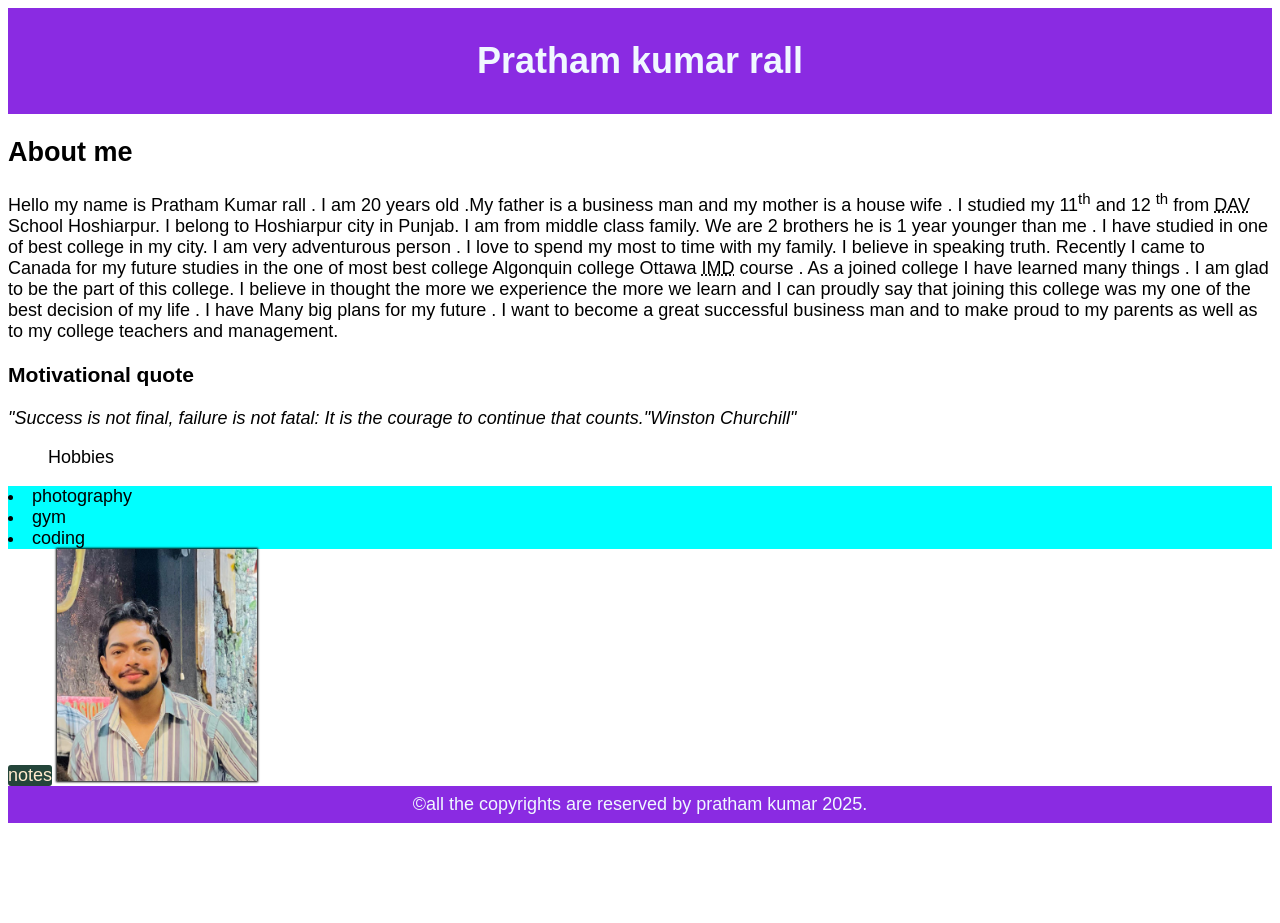
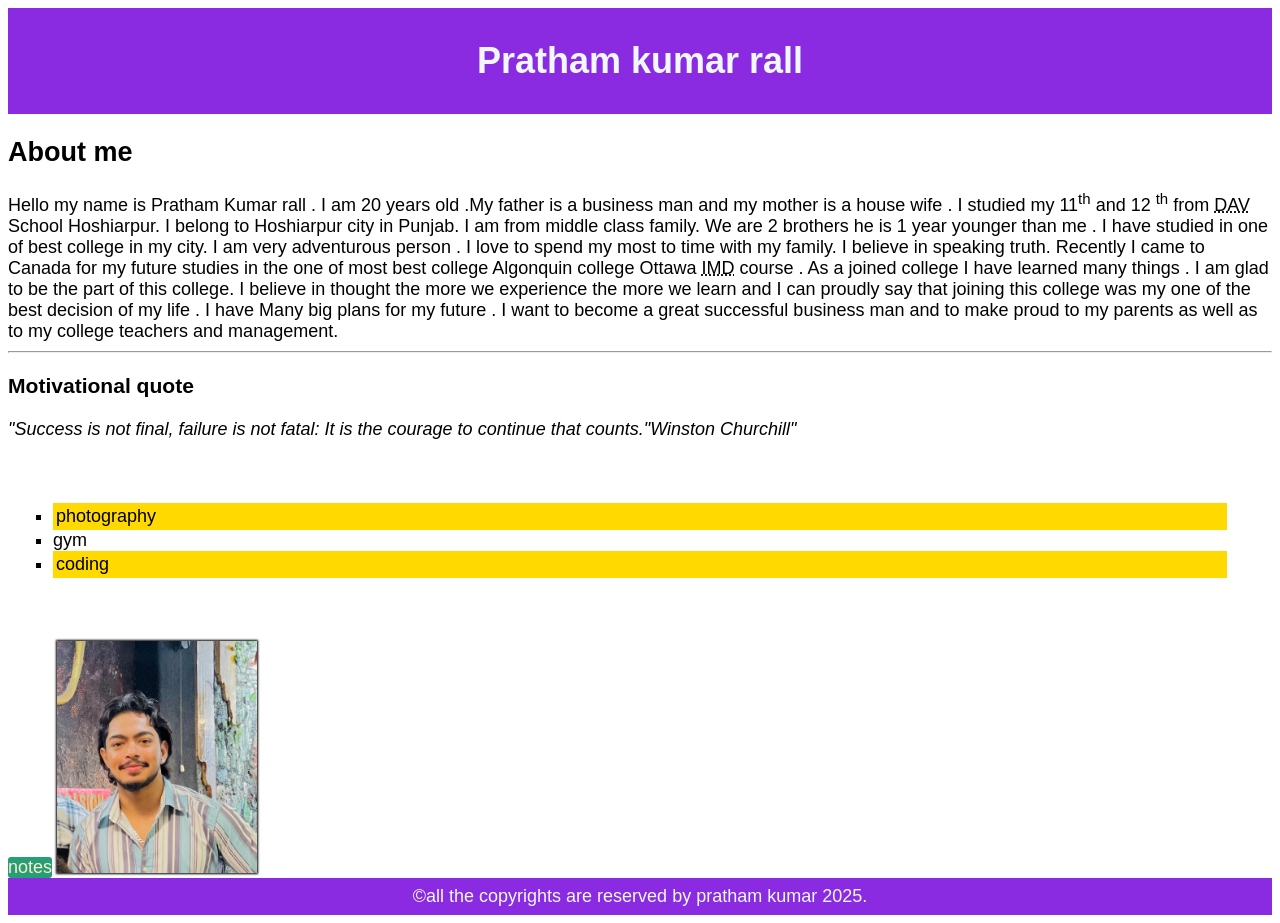
Before and after one commit to Prathamrr/prathamrr.github.io, a plain HTML site: page html-assignment/index.html in a window 1280 px wide. Before the commit the page ends 831 px from the top, so only its background shows below. Drawn offline with Linux system fonts and the light colour scheme.

Commit message:
Styling the HTML Website

```diff
--- a/html-assignment/css/styles.css
+++ b/html-assignment/css/styles.css
@@ -3,6 +3,15 @@ body{
     font-family: Arial, Helvetica, sans-serif;
     font-size: 18px;
 }
+a {
+    text-decoration: none;
+    background-color: rgb(38, 159, 118);
+    color: blanchedalmond;
+    border: 2px;
+    border-radius: 3px;
+    display: inline-block;
+}
+
 /* Adding background color to header and footer*/
 header,footer{
     background-color: blueviolet;
@@ -22,20 +31,11 @@ img{
     list-style-type: square;
 }
 /* background to list items*/
-.hobbies li :nth-child(odd){
+.hobbies li:nth-child(odd){
     background-color: #ffd900;
-    padding: 5px;
-    font-weight: bold;
+    padding: 3px;
 }
-
-a {
-    text-decoration: none;
-    background-color: rgb(36, 69, 58);
-    color: blanchedalmond;
-    border: 2px;
-    border-radius: 3px;
-    display: inline-block;
+ul{
+    list-style: none;
+    padding: 45px;
 }
- li{
-background-color: aqua;
-}
--- a/html-assignment/index.html
+++ b/html-assignment/index.html
@@ -19,16 +19,18 @@
    <p1>  Hello my name is Pratham Kumar rall . I am 20 years old .My father is a business man and my mother is a house wife . I studied my 11<sup>th</sup> and 12 <sup>th</sup> from <abbr title="DAV SENIOR SECONDARY">DAV</abbr> School Hoshiarpur. I belong to Hoshiarpur city in Punjab. I am from middle class family. We are 2 brothers he is 1 year younger than me . I have studied in one of best college in my city.</p1>
    <p2>I am very adventurous person . I love to spend my most to time with my family.  I believe in speaking truth. Recently I came to Canada for my future studies in the one of most best college Algonquin college Ottawa <abbr title="Interavtive Media Design">IMD</abbr> course . As a joined college I have learned many things . I am glad to be the part of this college. I believe in thought the more we experience the more we learn and I can proudly say that joining this college was my one of the best decision of my life . I have Many big plans for my future . I want to become a great successful business man and to make proud to my parents as well as to my college teachers and management.</p2>
    <br>
+   <hr>
    <h3>Motivational quote</h3>
   <p3>
     <em>"Success is not final, failure is not fatal: It is the courage to continue that counts."Winston Churchill"</em>
   </p3>
   <main>
   <section>
-    <ul>Hobbies</ul>
+    <ul class="hobbies">
     <li>photography</li>
     <li>gym</li>
     <li>coding</li>
+    </ul>
   </section>
   </main>
   <section>
```
